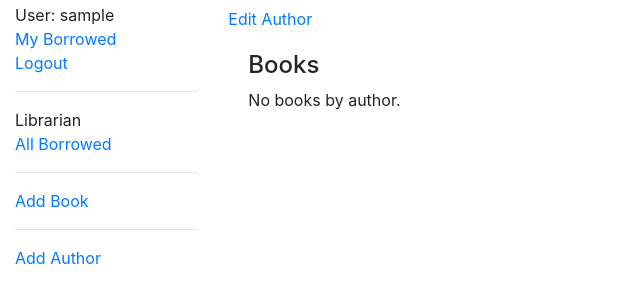
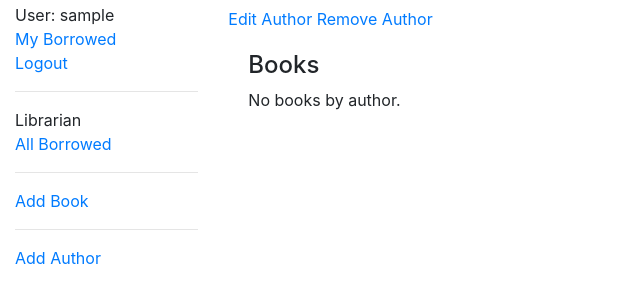
Before and after one commit to ChegeBryan/local-library, a Django app: template catalog/templates/catalog/author_detail.html in a window 1280 px wide. Shown: the part 89-392 px from the top of the page, without its empty margins (0-640 px from the left). Run offline with Django 3.2, Linux system fonts and the light colour scheme; the template is opened without the code that fills it, so the values that code supplies are empty; the visitor is signed in with stand-in values (Sample User, id 1); some libraries are stand-ins or nearby versions.

Commit message:
🖇  Add URL to remove author

```diff
--- a/catalog/templates/catalog/author_detail.html
+++ b/catalog/templates/catalog/author_detail.html
@@ -7,6 +7,7 @@
 
 {% if perms.catalog.can_mark_returned %}
 <a href="{% url 'author-update' author.pk %}">Edit Author</a>
+<a href="{% url 'author-delete' author.pk %}">Remove Author</a>
 {% endif %}
 
 <div style="margin-left:20px;margin-top:20px">
--- a/catalog/templates/catalog/author_list.html
+++ b/catalog/templates/catalog/author_list.html
@@ -9,6 +9,7 @@
     <a href="{% url 'author-detail' author.pk %}">{{ author }} ({{ author.date_of_birth|default_if_none:"" }} - {{ author.date_of_death|default_if_none:"" }})</a>
     {% if perms.catalog.can_mark_returned %}
      - <a href="{% url 'author-update' author.pk %}">Edit</a>
+     - <a href="{% url 'author-delete' author.pk %}">Remove</a>
     {% endif %}
   </li>
   {% empty %}
```
